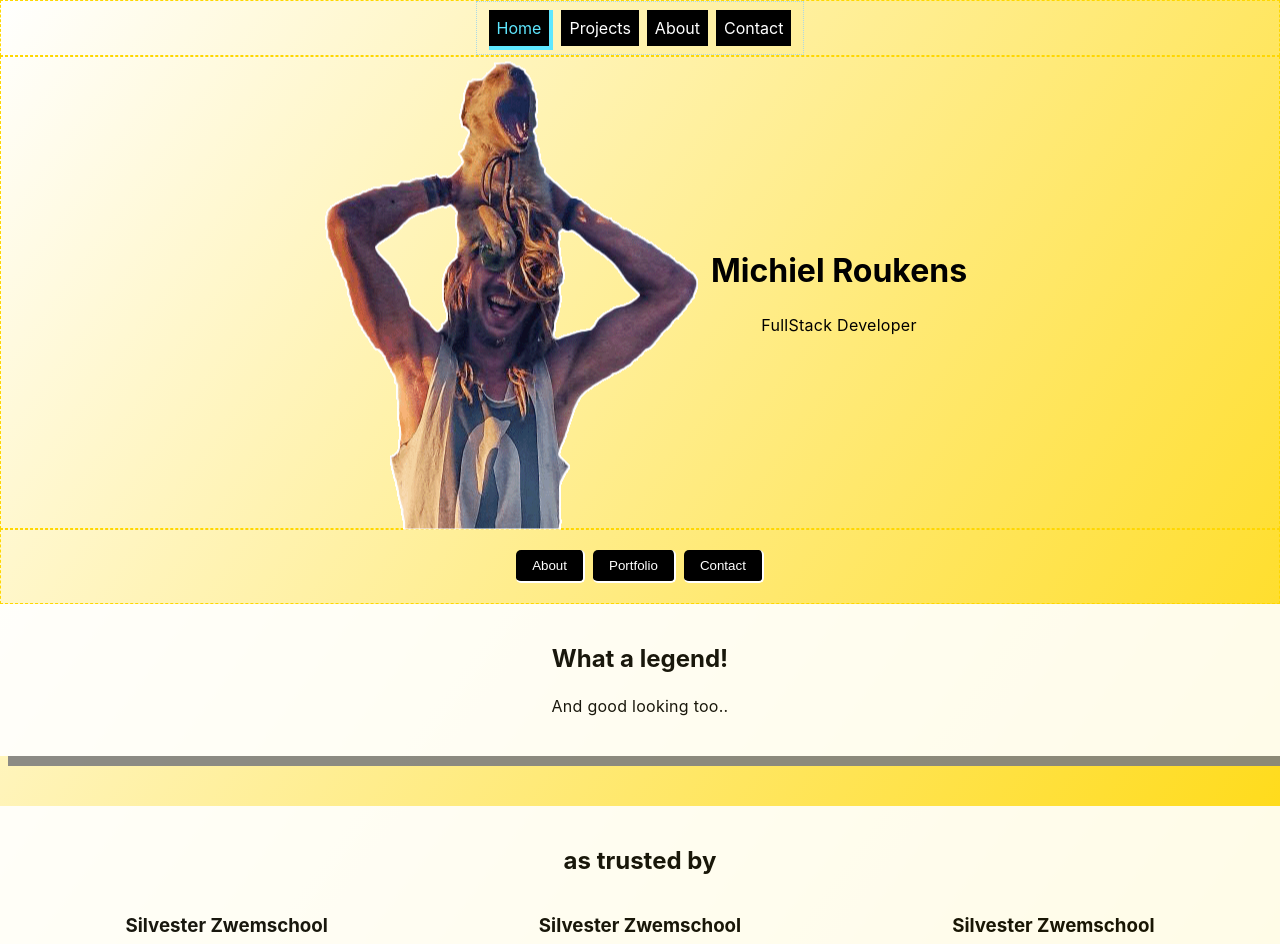
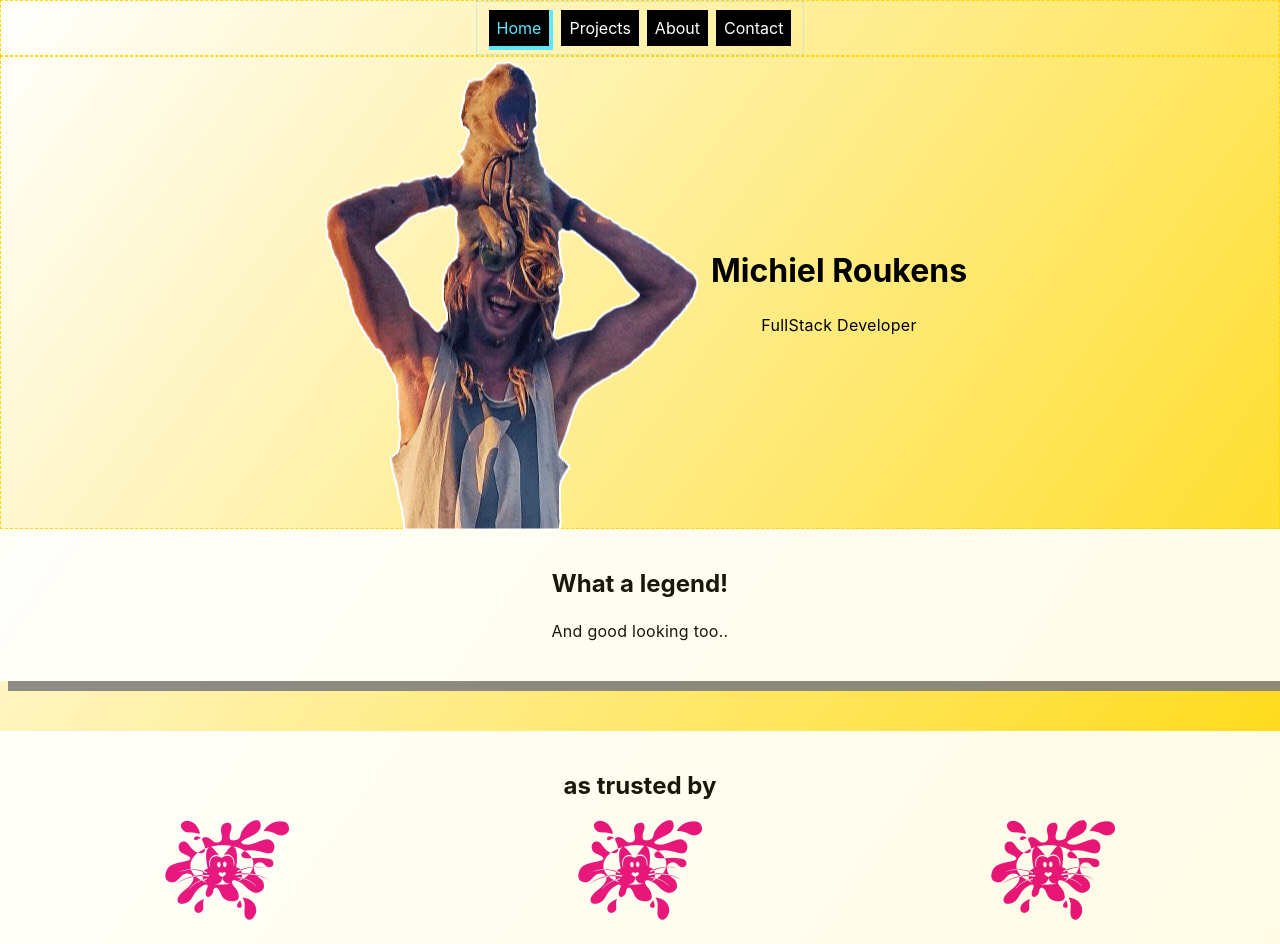
Before and after one commit to arejasverduras/portfolio, a React (Create React App) app: page / in a window 1280 px wide. Shown: the top 944 px of the page. Built offline with nearby package versions, Linux system fonts and the light colour scheme.

Commit message:
remove hero buttons

```diff
--- a/src/components/Hero/Hero.js
+++ b/src/components/Hero/Hero.js
@@ -4,7 +4,7 @@ import MichielHero from './MichielHero.png';
 export const Hero = (props) => {
     return (
         <div className="heroSection" >
-            <img className="heroImage" src={MichielHero}></img>
+            <img className="heroImage" src={MichielHero} alt="Michiel with his dog Arantxa on his shoulders"></img>
             <div>
                 <h1 className="heroTitle">Michiel Roukens</h1>
                 <p className='heroSub'>FullStack Developer</p>
--- a/src/components/Hero/HeroOptionalText/HeroOptionalText.js
+++ b/src/components/Hero/HeroOptionalText/HeroOptionalText.js
@@ -17,8 +17,8 @@ export const HeroOptionalText = (props) =>{
                 <ul className='logoList'>
                     {clients.map((client, index) =>
                     <li key={index}>
-                       <h3>{client.name}</h3>
                         <img src={client.logo}></img>
+                        <h3>{client.name}</h3>
                         </li>
                     )}
                 </ul>
--- a/src/components/Home/Home.js
+++ b/src/components/Home/Home.js
@@ -7,7 +7,7 @@ export const Home = (props) => {
     return (
         <>
             <Hero />
-            <HeroButtons />
+            {/* <HeroButtons /> */}
             <HeroOptionalText />
         </>
     )
```
